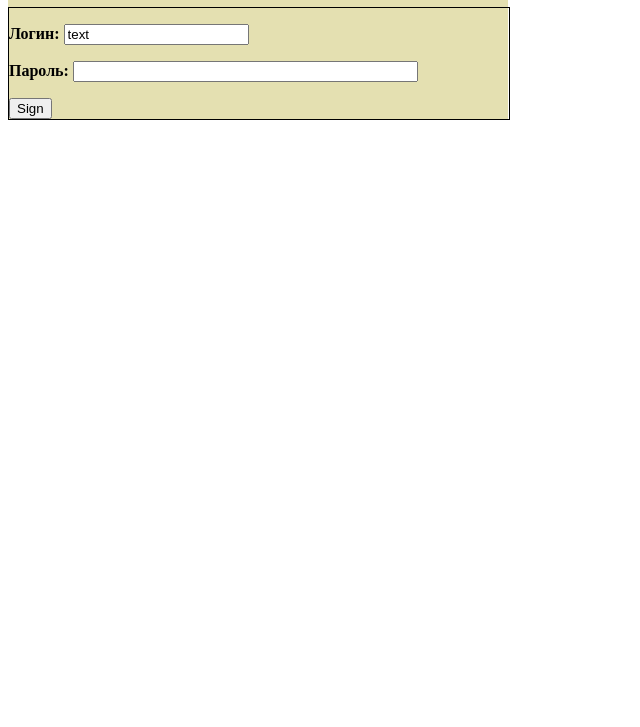
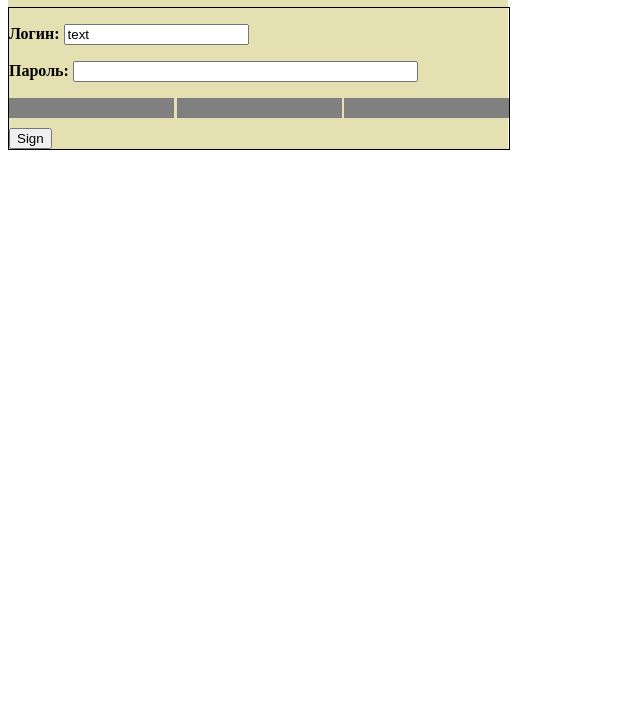
Before and after one commit to Novemberman90/pasword_page, a plain HTML site: page index.html in a window 1280 px wide. Shown: the part 73-800 px from the top of the page, without its empty margins (0-640 px from the left). Drawn offline with Linux system fonts and the light colour scheme.

Commit message:
feat: added class from 3 check-blocks

```diff
--- a/style.css
+++ b/style.css
@@ -9,29 +9,52 @@
     width: 100%;
 }
 
-.check-block {
+.check-block1 {
+    background-color: gray;
+      width: 33%;
+      margin: 0;
+      height: 20px;
+      transition: 1s;
+  }
+
+.check-block2 {
+    background-color: gray;
+      width: 33%;
+      margin: 0;
+      height: 20px;
+      transition: 1s;
+  }
+
+.check-block3 {
   background-color: gray;
-    width: 100%;
+    width: 33%;
+    margin: 0;
     height: 20px;
     transition: 1s;
 }
 
+.check-field {
+    display: flex;
+    justify-content: space-between;
+    margin: 0px 0px 10px 0px;
+}
+
 ._red {
     background-color:red;
-    width: 33.3%;
-    border-right: 2px solid;
+    width: 33%;
+
 }
 
 ._yellow {
     background-color: yellow;
-    width: 66.6%;
-    border-right: 2px solid;
+    width: 33%;
+
 }
 
 ._green {
     background-color: green;
-    width: 100%;
-    border-right: 2px solid;
+    width: 33%;
+
 }
 
 ._grey {
```
